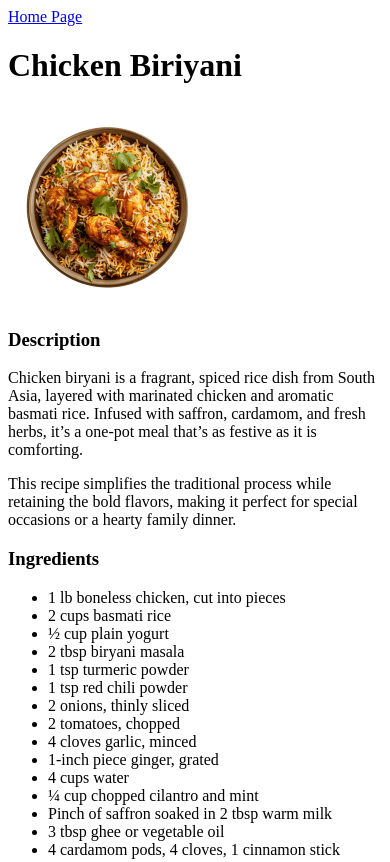
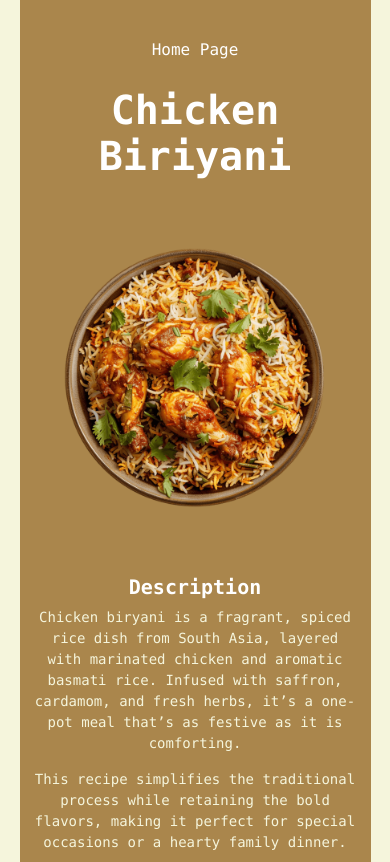
Before and after one commit to curreesan/odin-recipes, a plain HTML site: page recipes/biriyani.html in a window 390 px wide. Shown: the top 862 px of the page. Drawn offline with Linux system fonts and the light colour scheme.

Commit message:
Style recipe pages with css

```diff
--- /dev/null
+++ b/css/recipes.css
@@ -0,0 +1,111 @@
+* {
+    padding: 0;
+    margin: 0;
+    box-sizing: border-box;
+}
+
+body {
+    font-family: "Lucida Console", "Courier New", monospace;
+    background-color: beige;
+}
+
+.recipe-page {
+    background-color: rgb(170, 134, 76);
+    max-width: 800px;
+    margin: 0 auto;
+    text-align: center;
+    padding: 60px 20px; /* Matches homepage top padding, adds side padding */
+}
+
+.recipe-title,
+.section-title,
+.home-link {
+    color: white;
+}
+
+.recipe-title {
+    padding: 10px 0 20px 0;
+    font-size: 60px;
+}
+
+.section-title {
+    padding: 20px 0 10px 0;
+    font-size: 24px;
+}
+
+.home-link {
+    text-decoration: none;
+    font-size: 18px;
+    display: inline-block;
+    margin-bottom: 20px;
+}
+
+.home-link:hover {
+    text-decoration: underline; /* Subtle hover effect */
+}
+
+p,
+.ingredients-list li,
+.steps-list li {
+    color: beige;
+}
+
+p {
+    font-size: 16px;
+    margin-bottom: 15px;
+    line-height: 1.5;
+}
+
+.recipe-image {
+    max-width: 100%;
+    height: auto;
+    margin: 20px 0;
+}
+
+.ingredients-list,
+.steps-list {
+    list-style: none;
+    margin-bottom: 20px;
+    text-align: left; /* Left-align for readability */
+    max-width: 600px;
+    margin-left: auto;
+    margin-right: auto;
+}
+
+.ingredients-list li,
+.steps-list li {
+    font-size: 16px;
+    padding-bottom: 10px;
+}
+
+/* Responsive design */
+@media (max-width: 600px) {
+    .recipe-page {
+        max-width: 90%;
+        padding: 40px 15px;
+    }
+
+    .recipe-title {
+        font-size: 40px;
+        padding: 8px 0 16px 0;
+    }
+
+    .section-title {
+        font-size: 20px;
+        padding: 15px 0 8px 0;
+    }
+
+    p {
+        font-size: 14px;
+    }
+
+    .home-link {
+        font-size: 16px;
+    }
+
+    .ingredients-list li,
+    .steps-list li {
+        font-size: 14px;
+        padding-bottom: 8px;
+    }
+}
--- a/recipes/biriyani.html
+++ b/recipes/biriyani.html
@@ -4,16 +4,18 @@
     <meta charset="UTF-8">
     <meta name="viewport" content="width=device-width, initial-scale=1.0">
     <title>Chicken Biriyani Recipe</title>
+    <link rel="stylesheet" href="../css/recipes.css">
 </head>
 <body>
-    <a href="../index.html">Home Page</a>
-    <h1>Chicken Biriyani</h1>
-    <img src="../img/chicken_biryani.png" height="200" width="200">
-    <h3>Description</h3>
+<div class="recipe-page">
+    <a class="home-link" href="../index.html">Home Page</a>
+    <h1 class="recipe-title">Chicken Biriyani</h1>
+    <img src="../img/chicken_biryani.png" alt="Chicken Biriyani" class="recipe-image">
+    <h3 class="section-title">Description</h3>
     <p>Chicken biryani is a fragrant, spiced rice dish from South Asia, layered with marinated chicken and aromatic basmati rice. Infused with saffron, cardamom, and fresh herbs, it’s a one-pot meal that’s as festive as it is comforting.</p>
     <p>This recipe simplifies the traditional process while retaining the bold flavors, making it perfect for special occasions or a hearty family dinner.</p>
-<h3>Ingredients</h3>
-<ul>
+    <h3 class="section-title">Ingredients</h3>
+    <ul class="ingredients-list">
         <li>1 lb boneless chicken, cut into pieces</li>
         <li>2 cups basmati rice</li>
         <li>½ cup plain yogurt</li>
@@ -30,8 +32,8 @@
         <li>3 tbsp ghee or vegetable oil</li>
         <li>4 cardamom pods, 4 cloves, 1 cinnamon stick</li>
     </ul>
-<h3>Steps</h3>
-<ol>
+    <h3 class="section-title">Steps</h3>
+    <ol class="steps-list">
         <li>Marinate chicken with yogurt, biryani masala, turmeric, red chili powder, salt, and half the ginger and garlic for 1 hour.</li>
         <li>Rinse basmati rice until water runs clear, then soak for 30 minutes and drain.</li>
         <li>Heat ghee in a large pot. Add cardamom, cloves, and cinnamon; sauté for 30 seconds.</li>
@@ -39,6 +41,7 @@
         <li>Add remaining ginger, garlic, and tomatoes. Cook until soft, then add marinated chicken and cook for 5 minutes.</li>
         <li>Layer soaked rice over the chicken, add water, and bring to a boil. Reduce heat, cover, and simmer for 20 minutes until rice is cooked.</li>
         <li>Drizzle saffron milk over the rice, garnish with cilantro and mint, and let sit covered for 10 minutes before serving.</li>
-</ol>s
+    </ol>
+</div>
 </body>
 </html>
```
Also changed, not shown: recipes/katsu.html (+11 -8 lines), recipes/pizza.html (+11 -8 lines), recipes/shawarma.html (+11 -8 lines). Lines whose indentation alone changed are shown as unchanged.
